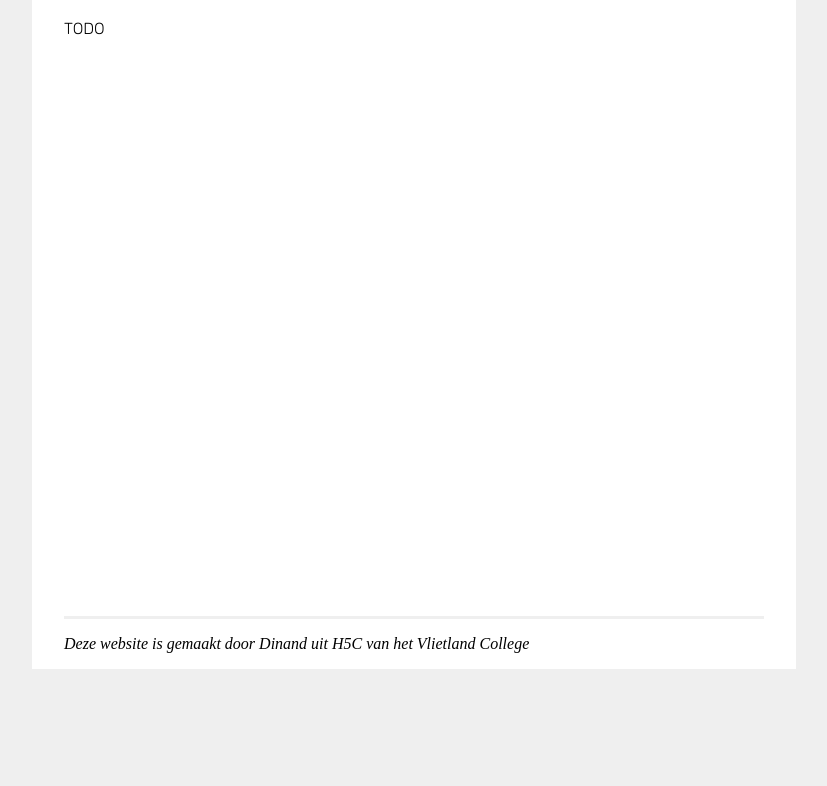
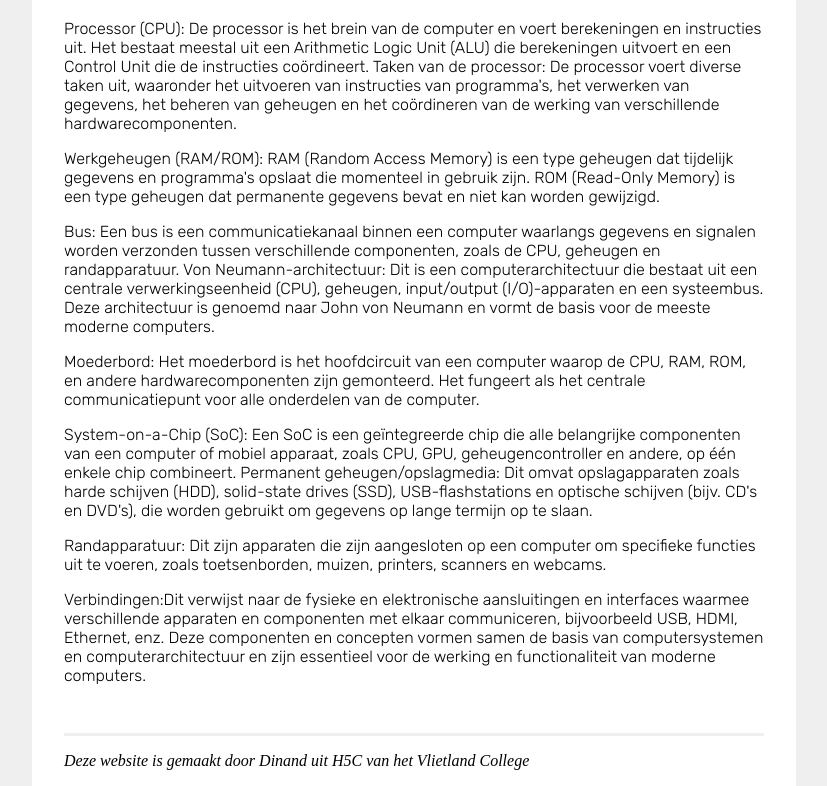
Before and after one commit to dinkuz/dinkuz.github.io, a plain HTML site: page computers/fysieke-laag.html in a window 1280 px wide. Shown: the part 131-917 px from the top of the page, without its empty margins (226-1053 px from the left). Before the commit the page ends 800 px from the top, so only its background shows below. Drawn offline with Linux system fonts and the light colour scheme; a web font is replaced by a local one.

Commit message:
tekst update

```diff
--- a/computers/fysieke-laag.html
+++ b/computers/fysieke-laag.html
@@ -7,7 +7,8 @@
 
   <meta name="viewport" content="width=device-width, initial-scale=1.0" />
 
-  <link rel="stylesheet" href="https://fonts.googleapis.com/css2?family=Rubik:wght@300&family=Trirong:wght@400;700&display=swap">
+  <link rel="stylesheet"
+    href="https://fonts.googleapis.com/css2?family=Rubik:wght@300&family=Trirong:wght@400;700&display=swap">
   <link rel="stylesheet" href="/css/global.css">
 </head>
 
@@ -39,7 +40,8 @@
           <a class="navbar__item-link navbar__item-link--active" href="/computers/index.html">Computers</a>
           <ul class="navbar__submenu">
             <li class="navbar__submenu-item">
-              <a class="navbar__submenu-item-link navbar__submenu-item-link--active" href="/computers/fysieke-laag.html">Fysieke laag</a>
+              <a class="navbar__submenu-item-link navbar__submenu-item-link--active"
+                href="/computers/fysieke-laag.html">Fysieke laag</a>
             </li>
             <li class="navbar__submenu-item">
               <a class="navbar__submenu-item-link" href="/computers/logische-laag.html">Logische laag</a>
@@ -57,7 +59,38 @@
     <h1><strong>Álles</strong> over de fysieke laag</h1>
 
     <p>
-      TODO
+      Processor (CPU): De processor is het brein van de computer en voert berekeningen en instructies uit. Het bestaat
+      meestal uit een Arithmetic Logic Unit (ALU) die berekeningen uitvoert en een Control Unit die de instructies
+      coördineert.
+      Taken van de processor: De processor voert diverse taken uit, waaronder het uitvoeren van instructies van
+      programma's, het verwerken van gegevens, het beheren van geheugen en het coördineren van de werking van
+      verschillende hardwarecomponenten.</p>
+      <p>Werkgeheugen (RAM/ROM): RAM (Random Access Memory) is een type geheugen dat tijdelijk gegevens en programma's
+      opslaat die momenteel in gebruik zijn. ROM (Read-Only Memory) is een type geheugen dat permanente gegevens bevat
+      en niet kan worden gewijzigd.</p>
+      <p>Bus: Een bus is een communicatiekanaal binnen een computer waarlangs gegevens en signalen worden verzonden tussen
+      verschillende componenten, zoals de CPU, geheugen en randapparatuur.
+      Von Neumann-architectuur: Dit is een computerarchitectuur die bestaat uit een centrale verwerkingseenheid (CPU),
+      geheugen, input/output (I/O)-apparaten en een systeembus. Deze architectuur is genoemd naar John von Neumann en
+      vormt de basis voor de meeste moderne computers.</p>
+      <p>Moederbord: Het moederbord is het hoofdcircuit van een computer waarop de CPU, RAM, ROM, en andere
+      hardwarecomponenten zijn gemonteerd. Het fungeert als het centrale communicatiepunt voor alle onderdelen van de
+      computer.</p>
+      <p>System-on-a-Chip (SoC): Een SoC is een geïntegreerde chip die alle belangrijke componenten van een computer of
+      mobiel apparaat, zoals CPU, GPU, geheugencontroller en andere, op één enkele chip combineert.
+      Permanent geheugen/opslagmedia: Dit omvat opslagapparaten zoals harde schijven (HDD), solid-state drives (SSD),
+      USB-flashstations en optische schijven (bijv. CD's en DVD's), die worden gebruikt om gegevens op lange termijn op
+      te slaan.</p>
+      <p>Randapparatuur: Dit zijn apparaten die zijn aangesloten op een computer om specifieke functies uit te voeren,
+      zoals toetsenborden, muizen, printers, scanners en webcams.
+      <p>Verbindingen:Dit verwijst naar de fysieke en elektronische aansluitingen en interfaces waarmee
+      verschillende apparaten en componenten met elkaar communiceren, bijvoorbeeld USB, HDMI, Ethernet, enz.
+      Deze componenten en concepten vormen samen de basis van computersystemen en computerarchitectuur en zijn
+      essentieel voor de werking en functionaliteit van moderne computers.</p>
+
+
+
+
     </p>
   </main>
 
```
